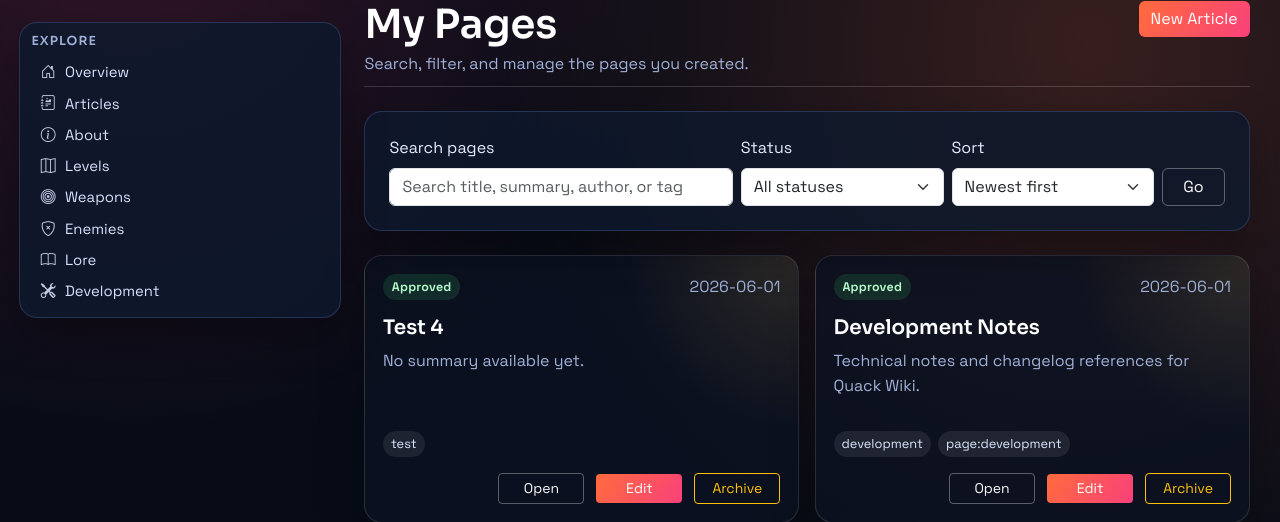
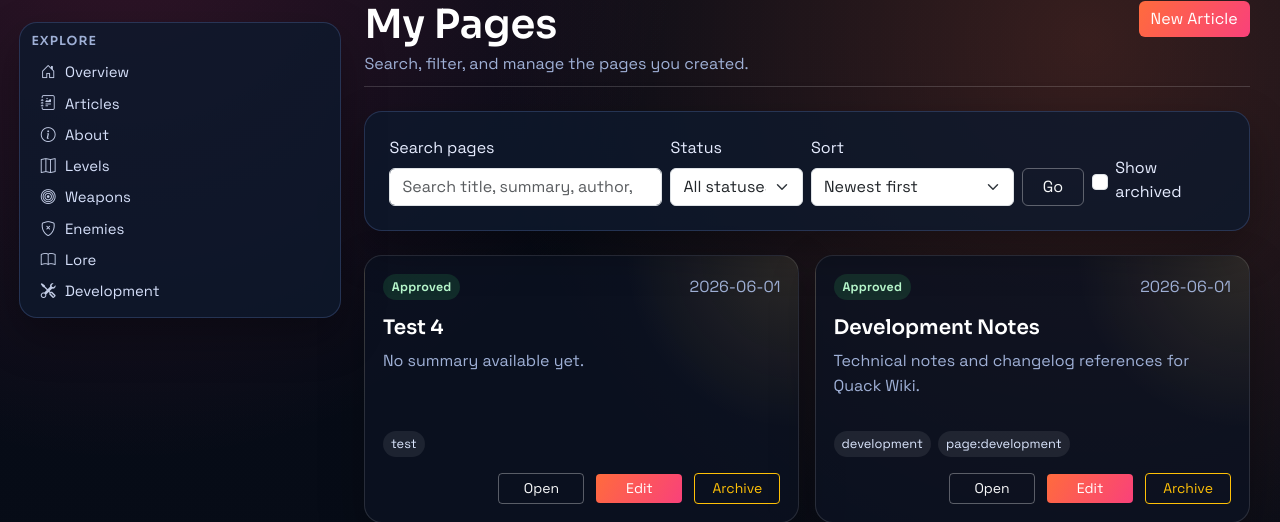
Before and after one commit to KlunnyS/Quack_wiki, a Flask app: page /my-pages in a window 1280 px wide. Shown: the part 93-615 px from the top of the page. Run offline with Flask 3, Linux system fonts and the light colour scheme; a user stored in the database is signed in.

Commit message:
Fixed user article manipulation

```diff
--- a/main.py
+++ b/main.py
@@ -517,9 +517,12 @@ def profile():
 def my_pages():
     search = (request.args.get('q') or '').strip()
     status_filter = (request.args.get('status') or 'all').strip().lower()
+    show_archived = request.args.get('show_archived') == '1'
     sort = (request.args.get('sort') or 'newest').strip().lower()
 
-    query = Article.query.filter_by(author=current_user.username, is_archived=False)
+    query = Article.query.filter_by(author=current_user.username)
+    if not show_archived:
+        query = query.filter(Article.is_archived.is_(False))
     if status_filter in {'pending', 'approved', 'declined'}:
         query = query.filter(Article.status == status_filter)
 
@@ -542,6 +545,7 @@ def my_pages():
         article_links=article_links,
         search=search,
         status_filter=status_filter,
+        show_archived=show_archived,
         sort=sort,
     )
 
@@ -955,15 +959,13 @@ def archive_own_article(article_id):
     article_obj = Article.query.get_or_404(article_id)
     if article_obj.author != current_user.username:
         abort(403)
-    if article_obj.is_archived:
-        flash('This article is already archived.', 'info')
-        return redirect(url_for('my_pages'))
 
-    ArticleRevision.query.filter_by(article_id=article_obj.id, status='pending').delete()
-    article_obj.is_archived = True
-    article_obj.archived_at = datetime.utcnow()
+    if not article_obj.is_archived:
+        ArticleRevision.query.filter_by(article_id=article_obj.id, status='pending').delete()
+    article_obj.is_archived = not article_obj.is_archived
+    article_obj.archived_at = datetime.utcnow() if article_obj.is_archived else None
     db.session.commit()
-    flash(f'Archived article: {article_obj.title}', 'info')
+    flash(f"Article {'archived' if article_obj.is_archived else 'restored'}: {article_obj.title}", 'info')
     return redirect(url_for('my_pages'))
 
 
--- a/static/css/style.css
+++ b/static/css/style.css
@@ -218,8 +218,11 @@ a {
 .my-page-actions {
     display: flex;
     align-items: center;
+    gap: 0.75rem;
+}
+
+.my-page-card-top {
     justify-content: space-between;
-    gap: 0.75rem;
 }
 
 .my-page-title {
@@ -251,12 +254,14 @@ a {
 }
 
 .my-page-actions {
+    flex-wrap: wrap;
     justify-content: flex-end;
     margin-top: 1rem;
 }
 
 .my-page-actions .btn {
     min-width: 86px;
+    white-space: nowrap;
 }
 
 .my-page-actions form {
@@ -286,6 +291,18 @@ a {
 .my-page-status-declined {
     color: #ffb8b8;
     background: rgba(255, 98, 98, 0.16);
+}
+
+.my-page-status-archived {
+    color: #d8deea;
+    background: rgba(255, 255, 255, 0.12);
+}
+
+.my-pages-archive-check {
+    min-height: 38px;
+    display: flex;
+    align-items: center;
+    gap: 0.45rem;
 }
 
 .my-pages-empty {
--- a/templates/my_pages.html
+++ b/templates/my_pages.html
@@ -16,11 +16,11 @@
 
     <section class="card p-3 p-lg-4 mb-4">
         <form method="GET" action="{{ url_for('my_pages') }}" class="row g-2 align-items-end" id="myPagesFilterForm">
-            <div class="col-lg-5">
+            <div class="col-lg-4">
                 <label class="form-label" for="myPagesSearch">Search pages</label>
                 <input class="form-control" type="search" name="q" value="{{ search }}" placeholder="Search title, summary, author, or tag" id="myPagesSearch">
             </div>
-            <div class="col-sm-6 col-lg-3">
+            <div class="col-sm-6 col-lg-2">
                 <label class="form-label" for="myPagesStatus">Status</label>
                 <select class="form-select" name="status" id="myPagesStatus" onchange="this.form.submit()">
                     <option value="all" {% if status_filter == 'all' %}selected{% endif %}>All statuses</option>
@@ -40,8 +40,14 @@
                     <option value="status_za" {% if sort == 'status_za' %}selected{% endif %}>Status Z-A</option>
                 </select>
             </div>
-            <div class="col-lg-1">
+            <div class="col-sm-4 col-lg-1">
                 <button class="btn btn-outline-light w-100" type="submit">Go</button>
+            </div>
+            <div class="col-sm-8 col-lg-2">
+                <div class="form-check my-pages-archive-check">
+                    <input class="form-check-input" type="checkbox" value="1" id="showArchivedArticles" name="show_archived" onchange="this.form.submit()" {% if show_archived %}checked{% endif %}>
+                    <label class="form-check-label" for="showArchivedArticles">Show archived</label>
+                </div>
             </div>
         </form>
     </section>
@@ -50,7 +56,12 @@
         {% for article in user_articles %}
         <article class="my-page-card">
             <div class="my-page-card-top">
-                <span class="my-page-status my-page-status-{{ article.status }}">{{ article.status|capitalize }}</span>
+                <div class="d-flex gap-2 flex-wrap">
+                    <span class="my-page-status my-page-status-{{ article.status }}">{{ article.status|capitalize }}</span>
+                    {% if article.is_archived %}
+                    <span class="my-page-status my-page-status-archived">Archived</span>
+                    {% endif %}
+                </div>
                 <span class="article-meta">{{ article.created_at.strftime('%Y-%m-%d') if article.created_at else 'Unknown date' }}</span>
             </div>
             <h3 class="my-page-title">{{ article.title }}</h3>
@@ -63,14 +74,20 @@
             </div>
             {% endif %}
             <div class="my-page-actions">
-                {% if article.status == 'approved' %}
+                {% if article.is_archived %}
+                <button class="btn btn-outline-secondary btn-sm" type="button" disabled>Archived</button>
+                {% elif article.status == 'approved' %}
                 <a class="btn btn-outline-light btn-sm" href="{{ article_links[article.id] }}">Open</a>
                 {% else %}
                 <button class="btn btn-outline-secondary btn-sm" type="button" disabled>Not public</button>
                 {% endif %}
+                {% if not article.is_archived %}
                 <a class="btn btn-brand btn-sm" href="{{ url_for('edit_article', article_id=article.id) }}">Edit</a>
+                {% endif %}
                 <form method="POST" action="{{ url_for('archive_own_article', article_id=article.id) }}">
-                    <button class="btn btn-outline-warning btn-sm" type="submit">Archive</button>
+                    <button class="btn btn-outline-warning btn-sm" type="submit">
+                        {% if article.is_archived %}Restore{% else %}Archive{% endif %}
+                    </button>
                 </form>
             </div>
         </article>
```
